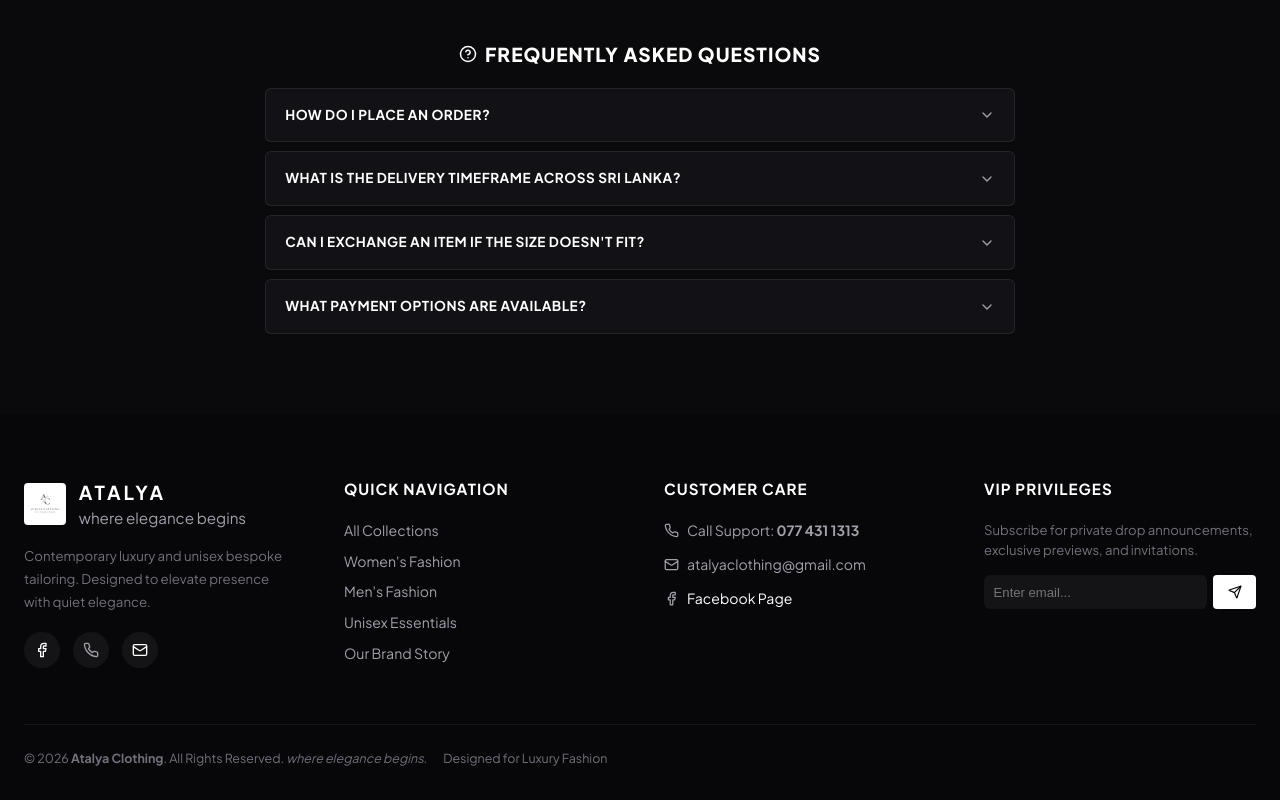
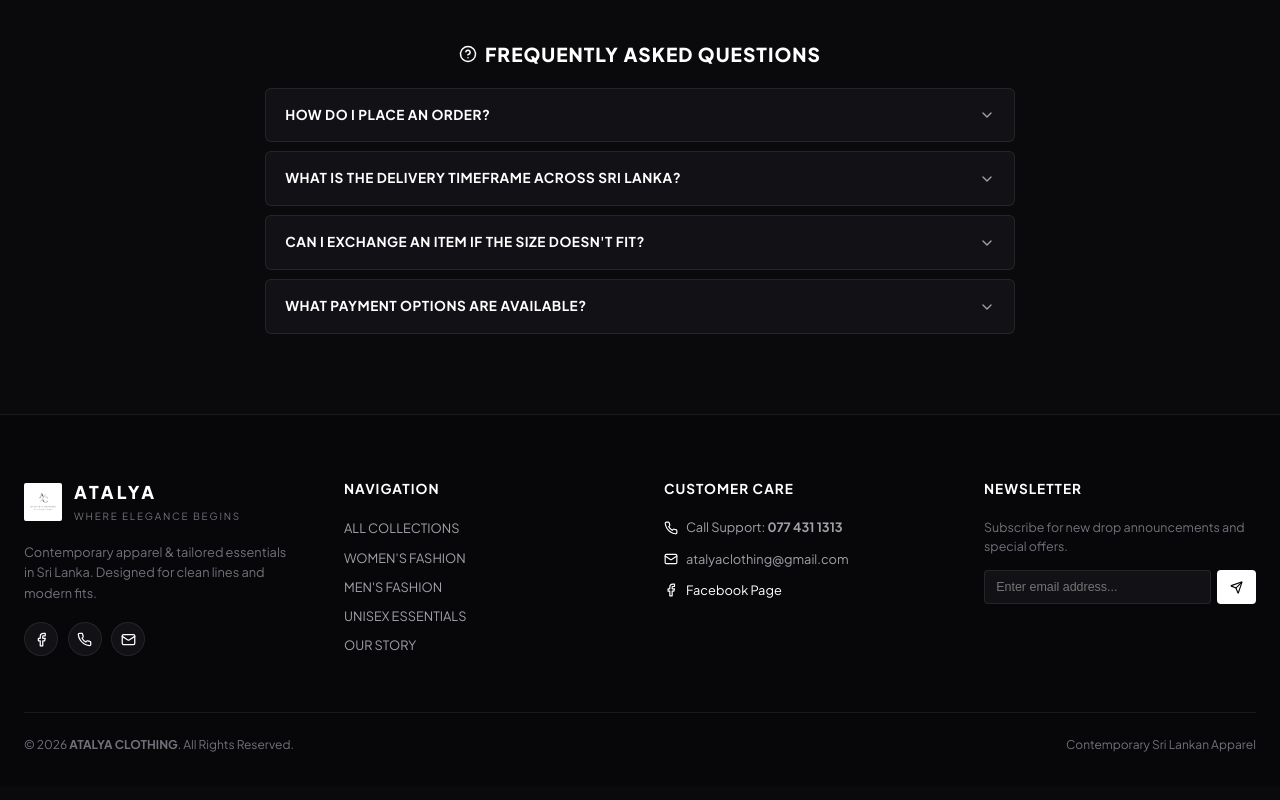
Before and after one commit to reshika1219/Atalya-Clothing, a React (Vite) app: page / in a window 1280 px wide. Shown: the part 3759-4559 px from the top of the page. Built offline with nearby package versions, Linux system fonts and the light colour scheme; a web font is replaced by a local one.

Commit message:
feat(footer): update footer navigation and customer support links

```diff
--- a/src/components/Footer.jsx
+++ b/src/components/Footer.jsx
@@ -1,5 +1,5 @@
 import React, { useState } from 'react';
-import { Phone, Mail, Facebook, Send, Heart, Check } from 'lucide-react';
+import { Phone, Mail, Facebook, Send, Check } from 'lucide-react';
 
 export default function Footer({ onSelectCategory }) {
   const [email, setEmail] = useState('');
@@ -16,84 +16,84 @@ export default function Footer({ onSelectCategory }) {
   return (
     <footer style={{
       background: '#07070a',
-      borderTop: '1px solid var(--border-gold)',
+      borderTop: '1px solid var(--border-subtle)',
       color: 'var(--text-secondary)',
       padding: '4rem 0 2rem 0',
-      fontSize: '0.88rem'
+      fontSize: '0.85rem'
     }}>
       <div className="container">
         <div style={{
           display: 'grid',
-          gridTemplateColumns: 'repeat(auto-fit, minmax(240px, 1fr))',
+          gridTemplateColumns: 'repeat(auto-fit, minmax(230px, 1fr))',
           gap: '3rem',
           marginBottom: '3.5rem'
         }}>
           {/* Col 1: Brand Info */}
           <div>
-            <div style={{ display: 'flex', alignItems: 'center', gap: '0.8rem', marginBottom: '1rem' }}>
-              <img src="/logo.jpg" alt="Atalya" style={{ height: '42px', borderRadius: '4px', border: '1px solid var(--border-gold)' }} />
+            <div style={{ display: 'flex', alignItems: 'center', gap: '0.75rem', marginBottom: '1rem' }}>
+              <img src="/logo.jpg" alt="Atalya" style={{ height: '38px', borderRadius: '2px' }} />
               <div>
-                <h3 className="font-sans" style={{ color: '#fff', fontSize: '1.2rem', letterSpacing: '3px', fontWeight: 700 }}>ATALYA</h3>
-                <span className="font-cursive" style={{ color: 'var(--gold-primary)', fontSize: '0.95rem' }}>where elegance begins</span>
+                <h3 style={{ color: '#fff', fontSize: '1.1rem', letterSpacing: '3px', fontWeight: 800 }}>ATALYA</h3>
+                <span style={{ color: 'var(--text-muted)', fontSize: '0.62rem', letterSpacing: '1.8px', textTransform: 'uppercase' }}>where elegance begins</span>
               </div>
             </div>
-            <p style={{ color: 'var(--text-muted)', fontSize: '0.83rem', lineHeight: 1.7, marginBottom: '1.2rem' }}>
-              Contemporary luxury and unisex bespoke tailoring. Designed to elevate presence with quiet elegance.
+            <p style={{ color: 'var(--text-muted)', fontSize: '0.8rem', lineHeight: 1.6, marginBottom: '1.2rem' }}>
+              Contemporary apparel & tailored essentials in Sri Lanka. Designed for clean lines and modern fits.
             </p>
-            <div style={{ display: 'flex', gap: '0.8rem' }}>
+            <div style={{ display: 'flex', gap: '0.6rem' }}>
               <a
                 href="https://www.facebook.com/profile.php?id=61592837846677"
                 target="_blank"
                 rel="noopener noreferrer"
-                style={{ width: '36px', height: '36px', borderRadius: '50%', background: 'rgba(255,255,255,0.05)', color: '#fff', display: 'flex', alignItems: 'center', justifyContent: 'center', transition: '0.2s' }}
+                style={{ width: '34px', height: '34px', borderRadius: '50%', background: '#121216', color: '#fff', display: 'flex', alignItems: 'center', justifyContent: 'center', border: '1px solid var(--border-subtle)' }}
               >
-                <Facebook size={16} />
+                <Facebook size={15} />
               </a>
               <a
                 href="tel:0774311313"
-                style={{ width: '36px', height: '36px', borderRadius: '50%', background: 'rgba(255,255,255,0.05)', color: 'var(--gold-primary)', display: 'flex', alignItems: 'center', justifyContent: 'center', transition: '0.2s' }}
+                style={{ width: '34px', height: '34px', borderRadius: '50%', background: '#121216', color: '#fff', display: 'flex', alignItems: 'center', justifyContent: 'center', border: '1px solid var(--border-subtle)' }}
               >
-                <Phone size={16} />
+                <Phone size={15} />
               </a>
               <a
                 href="mailto:atalyaclothing@gmail.com"
-                style={{ width: '36px', height: '36px', borderRadius: '50%', background: 'rgba(255,255,255,0.05)', color: '#fff', display: 'flex', alignItems: 'center', justifyContent: 'center', transition: '0.2s' }}
+                style={{ width: '34px', height: '34px', borderRadius: '50%', background: '#121216', color: '#fff', display: 'flex', alignItems: 'center', justifyContent: 'center', border: '1px solid var(--border-subtle)' }}
               >
-                <Mail size={16} />
+                <Mail size={15} />
               </a>
             </div>
           </div>
 
-          {/* Col 2: Quick Links */}
+          {/* Col 2: Navigation */}
           <div>
-            <h4 style={{ color: '#fff', fontSize: '0.95rem', letterSpacing: '1px', textTransform: 'uppercase', marginBottom: '1.2rem' }}>
-              Quick Navigation
+            <h4 style={{ color: '#fff', fontSize: '0.85rem', letterSpacing: '1px', textTransform: 'uppercase', marginBottom: '1.2rem', fontWeight: 700 }}>
+              NAVIGATION
             </h4>
-            <ul style={{ listStyle: 'none', display: 'flex', flexDirection: 'column', gap: '0.6rem' }}>
-              <li><a href="#catalog-section" style={{ color: 'var(--text-secondary)', textDecoration: 'none' }}>All Collections</a></li>
-              <li><a href="#catalog-section" style={{ color: 'var(--text-secondary)', textDecoration: 'none' }}>Women's Fashion</a></li>
-              <li><a href="#catalog-section" style={{ color: 'var(--text-secondary)', textDecoration: 'none' }}>Men's Fashion</a></li>
-              <li><a href="#catalog-section" style={{ color: 'var(--text-secondary)', textDecoration: 'none' }}>Unisex Essentials</a></li>
-              <li><a href="#story-section" style={{ color: 'var(--text-secondary)', textDecoration: 'none' }}>Our Brand Story</a></li>
+            <ul style={{ listStyle: 'none', display: 'flex', flexDirection: 'column', gap: '0.55rem' }}>
+              <li><a href="#catalog-section" style={{ color: 'var(--text-secondary)', textDecoration: 'none', fontSize: '0.8rem' }}>ALL COLLECTIONS</a></li>
+              <li><a href="#catalog-section" style={{ color: 'var(--text-secondary)', textDecoration: 'none', fontSize: '0.8rem' }}>WOMEN'S FASHION</a></li>
+              <li><a href="#catalog-section" style={{ color: 'var(--text-secondary)', textDecoration: 'none', fontSize: '0.8rem' }}>MEN'S FASHION</a></li>
+              <li><a href="#catalog-section" style={{ color: 'var(--text-secondary)', textDecoration: 'none', fontSize: '0.8rem' }}>UNISEX ESSENTIALS</a></li>
+              <li><a href="#story-section" style={{ color: 'var(--text-secondary)', textDecoration: 'none', fontSize: '0.8rem' }}>OUR STORY</a></li>
             </ul>
           </div>
 
-          {/* Col 3: Customer Care & Contacts */}
+          {/* Col 3: Customer Support */}
           <div>
-            <h4 style={{ color: '#fff', fontSize: '0.95rem', letterSpacing: '1px', textTransform: 'uppercase', marginBottom: '1.2rem' }}>
-              Customer Care
+            <h4 style={{ color: '#fff', fontSize: '0.85rem', letterSpacing: '1px', textTransform: 'uppercase', marginBottom: '1.2rem', fontWeight: 700 }}>
+              CUSTOMER CARE
             </h4>
-            <ul style={{ listStyle: 'none', display: 'flex', flexDirection: 'column', gap: '0.8rem' }}>
+            <ul style={{ listStyle: 'none', display: 'flex', flexDirection: 'column', gap: '0.75rem', fontSize: '0.8rem' }}>
               <li style={{ display: 'flex', alignItems: 'center', gap: '0.5rem' }}>
-                <Phone size={15} style={{ color: 'var(--gold-primary)' }} />
+                <Phone size={14} style={{ color: '#fff' }} />
                 <span>Call Support: <strong>077 431 1313</strong></span>
               </li>
               <li style={{ display: 'flex', alignItems: 'center', gap: '0.5rem' }}>
-                <Mail size={15} style={{ color: 'var(--gold-primary)' }} />
+                <Mail size={14} style={{ color: '#fff' }} />
                 <span>atalyaclothing@gmail.com</span>
               </li>
               <li style={{ display: 'flex', alignItems: 'center', gap: '0.5rem' }}>
-                <Facebook size={15} style={{ color: 'var(--gold-primary)' }} />
+                <Facebook size={14} style={{ color: '#fff' }} />
                 <a href="https://www.facebook.com/profile.php?id=61592837846677" target="_blank" rel="noreferrer" style={{ color: '#fff', textDecoration: 'none' }}>
                   Facebook Page
                 </a>
@@ -101,62 +101,62 @@ export default function Footer({ onSelectCategory }) {
             </ul>
           </div>
 
-          {/* Col 4: VIP Newsletter */}
+          {/* Col 4: Newsletter */}
           <div>
-            <h4 style={{ color: '#fff', fontSize: '0.95rem', letterSpacing: '1px', textTransform: 'uppercase', marginBottom: '1.2rem' }}>
-              VIP Privileges
+            <h4 style={{ color: '#fff', fontSize: '0.85rem', letterSpacing: '1px', textTransform: 'uppercase', marginBottom: '1.2rem', fontWeight: 700 }}>
+              NEWSLETTER
             </h4>
-            <p style={{ fontSize: '0.82rem', color: 'var(--text-muted)', marginBottom: '1rem' }}>
-              Subscribe for private drop announcements, exclusive previews, and invitations.
+            <p style={{ fontSize: '0.78rem', color: 'var(--text-muted)', marginBottom: '0.9rem' }}>
+              Subscribe for new drop announcements and special offers.
             </p>
             {subscribed ? (
-              <div style={{ background: 'rgba(212,175,55,0.15)', border: '1px solid var(--gold-primary)', padding: '0.8rem', borderRadius: '6px', color: 'var(--gold-light)', fontSize: '0.82rem', display: 'flex', alignItems: 'center', gap: '0.4rem' }}>
-                <Check size={14} style={{ color: 'var(--gold-primary)' }} /> Welcome to the Atalya VIP Private List.
+              <div style={{ background: '#121216', border: '1px solid var(--border-subtle)', padding: '0.7rem 0.9rem', borderRadius: '4px', color: '#fff', fontSize: '0.78rem', display: 'flex', alignItems: 'center', gap: '0.4rem' }}>
+                <Check size={14} /> You are subscribed to Atalya updates.
               </div>
             ) : (
               <form onSubmit={handleSubscribe} style={{ display: 'flex', gap: '0.4rem' }}>
                 <input
                   type="email"
-                  placeholder="Enter email..."
+                  placeholder="Enter email address..."
                   value={email}
                   onChange={(e) => setEmail(e.target.value)}
                   required
                   style={{
                     flex: 1,
-                    background: 'rgba(255,255,255,0.05)',
-                    border: '1px solid var(--border-light)',
-                    borderRadius: '6px',
-                    padding: '0.6rem',
+                    background: '#121216',
+                    border: '1px solid var(--border-subtle)',
+                    borderRadius: '4px',
+                    padding: '0.55rem 0.7rem',
                     color: '#fff',
                     outline: 'none',
-                    fontSize: '0.82rem'
+                    fontSize: '0.78rem'
                   }}
                 />
-                <button type="submit" className="btn-gold" style={{ padding: '0.6rem 0.9rem' }}>
-                  <Send size={14} />
+                <button type="submit" className="btn-primary" style={{ padding: '0.55rem 0.8rem' }}>
+                  <Send size={13} />
                 </button>
               </form>
             )}
           </div>
         </div>
 
-        {/* Bottom copyright line */}
+        {/* Bottom Bar */}
         <div style={{
-          borderTop: '1px solid rgba(255,255,255,0.06)',
-          paddingTop: '1.5rem',
+          borderTop: '1px solid var(--border-subtle)',
+          paddingTop: '1.4rem',
           display: 'flex',
-          justify: 'space-between',
+          justifyContent: 'space-between',
           alignItems: 'center',
           flexWrap: 'wrap',
           gap: '1rem',
-          fontSize: '0.78rem',
+          fontSize: '0.75rem',
           color: 'var(--text-muted)'
         }}>
           <div>
-            © {new Date().getFullYear()} <strong>Atalya Clothing</strong>. All Rights Reserved. <em>where elegance begins</em>.
+            © {new Date().getFullYear()} <strong>ATALYA CLOTHING</strong>. All Rights Reserved.
           </div>
-          <div style={{ display: 'flex', alignItems: 'center', gap: '0.3rem' }}>
-            <span>Designed for Luxury Fashion</span>
+          <div>
+            <span>Contemporary Sri Lankan Apparel</span>
           </div>
         </div>
       </div>
```
